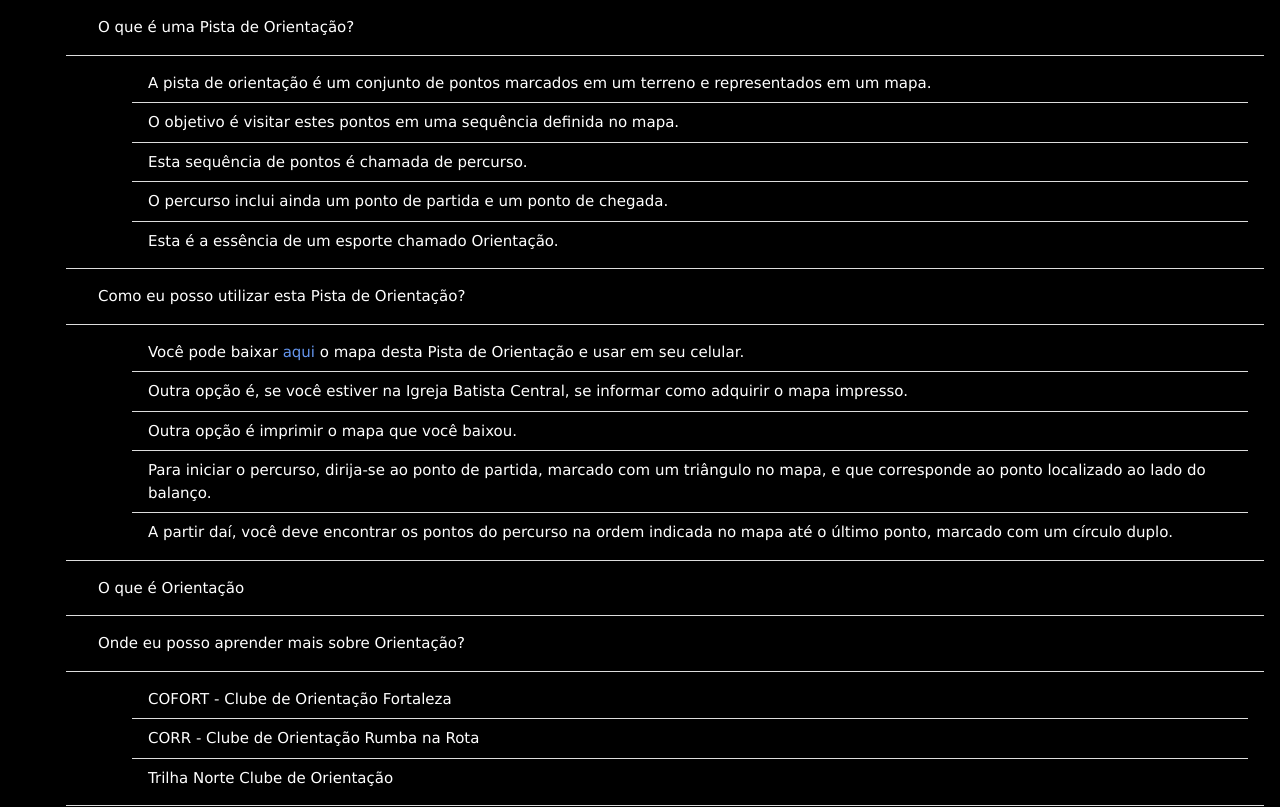
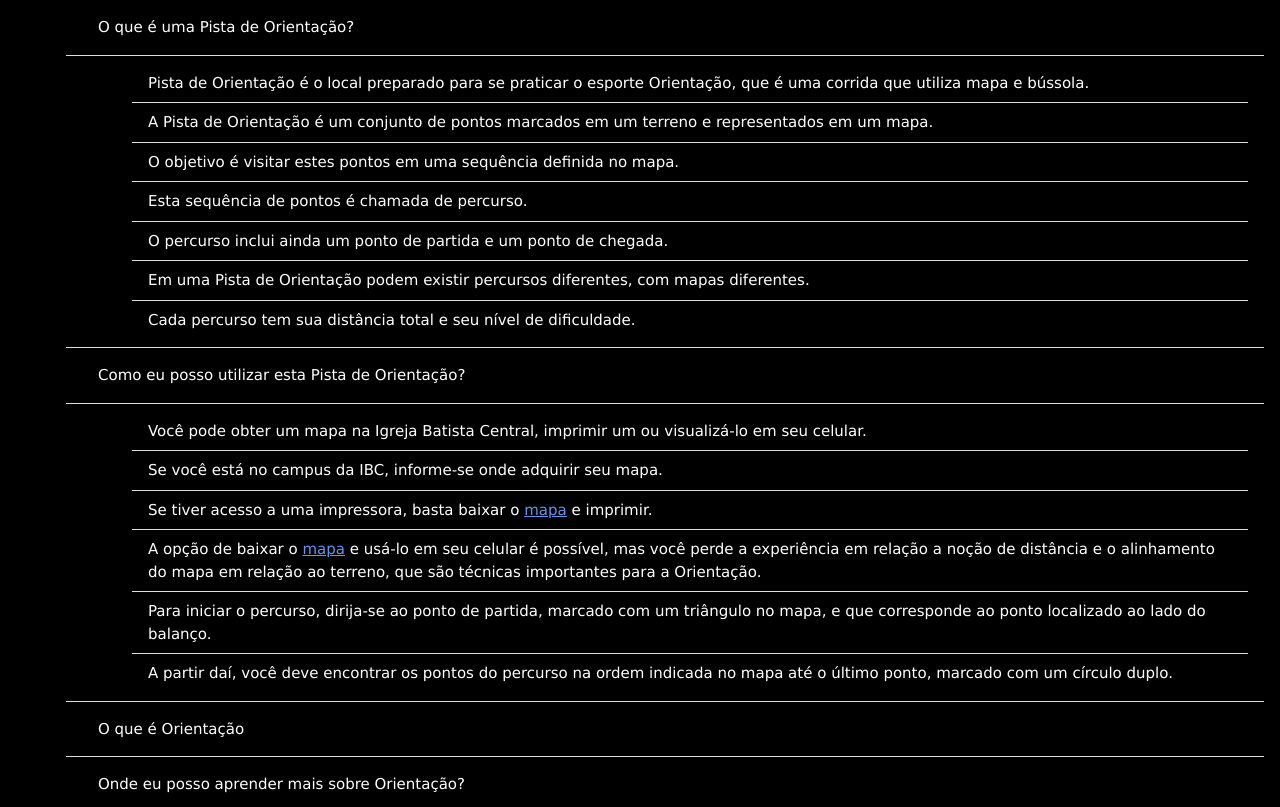
Before and after one commit to orientacao-ceara/ibc, a plain HTML site: page index.html in a window 1280 px wide. Shown: the top 807 px of the page. Drawn offline with nearby package versions, Linux system fonts and the light colour scheme.

Commit message:
Update index.html

```diff
--- a/index.html
+++ b/index.html
@@ -22,19 +22,23 @@
             <li><button class="w3-button w3-black">O que é uma Pista de Orientação?</button></li>
             <li>
                 <ul class="w3-ul">
-                    <li>A pista de orientação é um conjunto de pontos marcados em um terreno e representados em um mapa.</li>
+                    <li>Pista de Orientação é o local preparado para se praticar o esporte Orientação, que é uma corrida que utiliza mapa e bússola.</li>
+                    <li>A Pista de Orientação é um conjunto de pontos marcados em um terreno e representados em um mapa.</li>
                     <li>O objetivo é visitar estes pontos em uma sequência definida no mapa.</li>
                     <li>Esta sequência de pontos é chamada de percurso.</li>
                     <li>O percurso inclui ainda um ponto de partida e um ponto de chegada.</li>
-                    <li>Esta é a essência de um esporte chamado Orientação.</li>
+                    <li>Em uma Pista de Orientação podem existir percursos diferentes, com mapas diferentes.</li>
+                    <li>Cada percurso tem sua distância total e seu nível de dificuldade.</li>
                 </ul>
             </li>
             <li><button class="w3-button w3-black">Como eu posso utilizar esta Pista de Orientação?</button></li>
             <li>
                 <ul class="w3-ul">
-                    <li>Você pode baixar <a>aqui</a> o mapa desta Pista de Orientação e usar em seu celular.</li>
-                    <li>Outra opção é, se você estiver na Igreja Batista Central, se informar como adquirir o mapa impresso.</li>
-                    <li>Outra opção é imprimir o mapa que você baixou.</li>
+                    <li>Você pode obter um mapa na Igreja Batista Central, imprimir um ou visualizá-lo em seu celular.</li>
+                    <li>Se você está no campus da IBC, informe-se onde adquirir seu mapa.</li>
+                    <li>Se tiver acesso a uma impressora, basta baixar o <a href="doc/mapa-ibc.pdf">mapa</a> e imprimir.</li>
+                    <li>A opção de baixar o <a href="doc/mapa-ibc.pdf">mapa</a> e usá-lo em seu celular é possível, mas você perde a experiência em relação a noção
+                        de distância e o alinhamento do mapa em relação ao terreno, que são técnicas importantes para a Orientação.</li>
                     <li>Para iniciar o percurso, dirija-se ao ponto de partida, marcado com um triângulo no mapa, e que corresponde ao ponto localizado ao lado do balanço.</li>
                     <li>A partir daí, você deve encontrar os pontos do percurso na ordem indicada no mapa até o último ponto, marcado com um círculo duplo.</li>
                 </ul>
@@ -52,7 +56,7 @@
             <li>
                 <ul class="w3-ul">
                     <li>A Federação Cearense de Orientação - FECORI - regulamenta as competições no Estado, seguindo as regras da Confederação Brasileira de Orientação - CBO.</li>
-                    <li>Os Regulamentos das Competições, o Regimento de Taxas e o Calendário de Eventos podem ser acessados pelo site <a>www.fecori.org.br</a>.</li>
+                    <li>Os Regulamentos das Competições, o Regimento de Taxas e o Calendário de Eventos podem ser acessados pelo site <a href="http://www.fecori.org.br">www.fecori.org.br</a>.</li>
                     <li>Em 2023, uma inscrição em uma prova oficial custa R$ 90,00 para o atleta filiado à CBO. Esta filiação custa R$ 50,00 uma única vez.</li>
                     <li>Na primeira, e até três participações, ainda acompanhado por um atleta experiente, o atleta pré-filiado à CBO paga R$ 30,00. Esta pré-filiação custa R$ 15,00.</li>
                     <li>Em 2023 teremos 3 competições oficiais em percurso de média/longa distância, e uma competição com 3 percursos rápidos em um fim de semana.</li>
```
